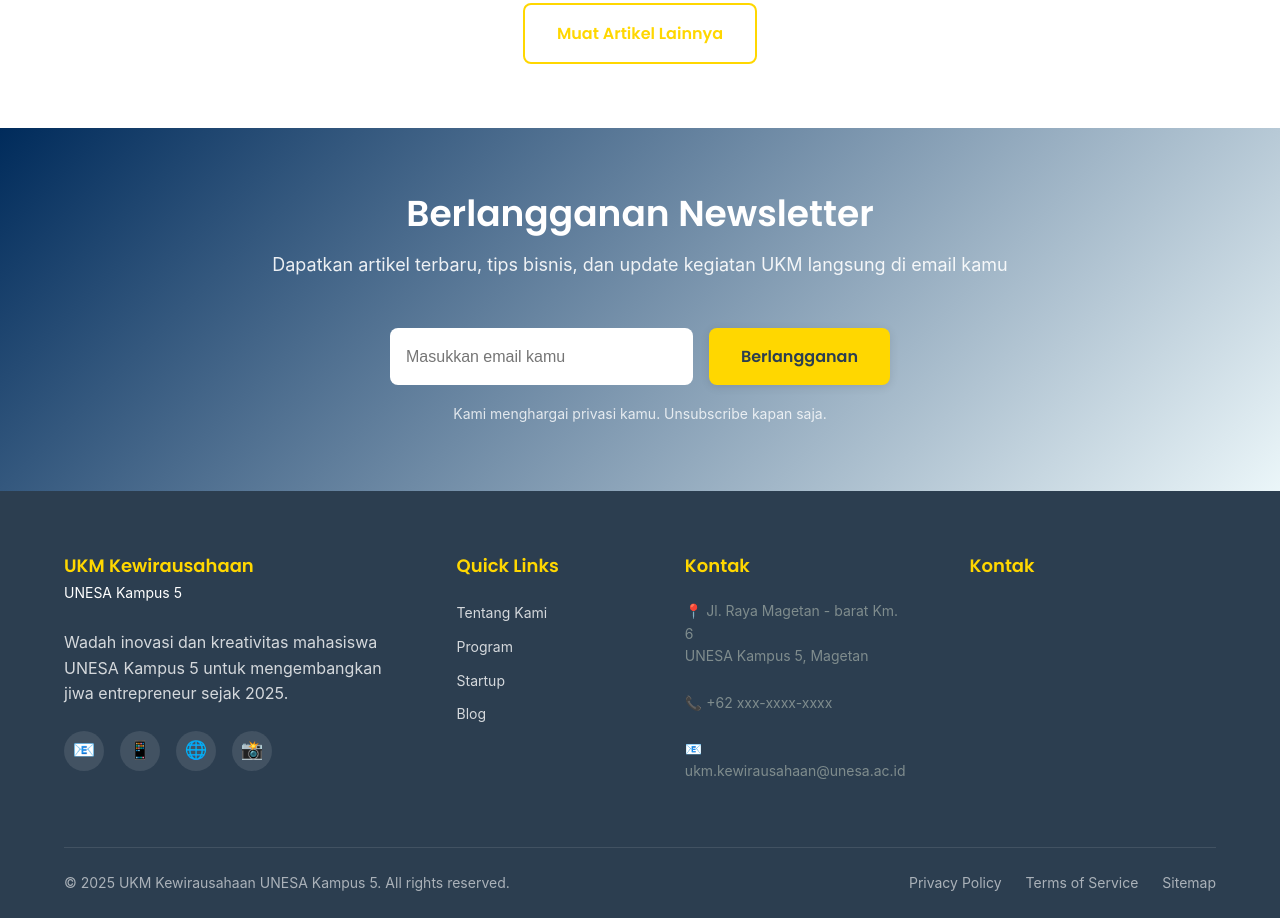
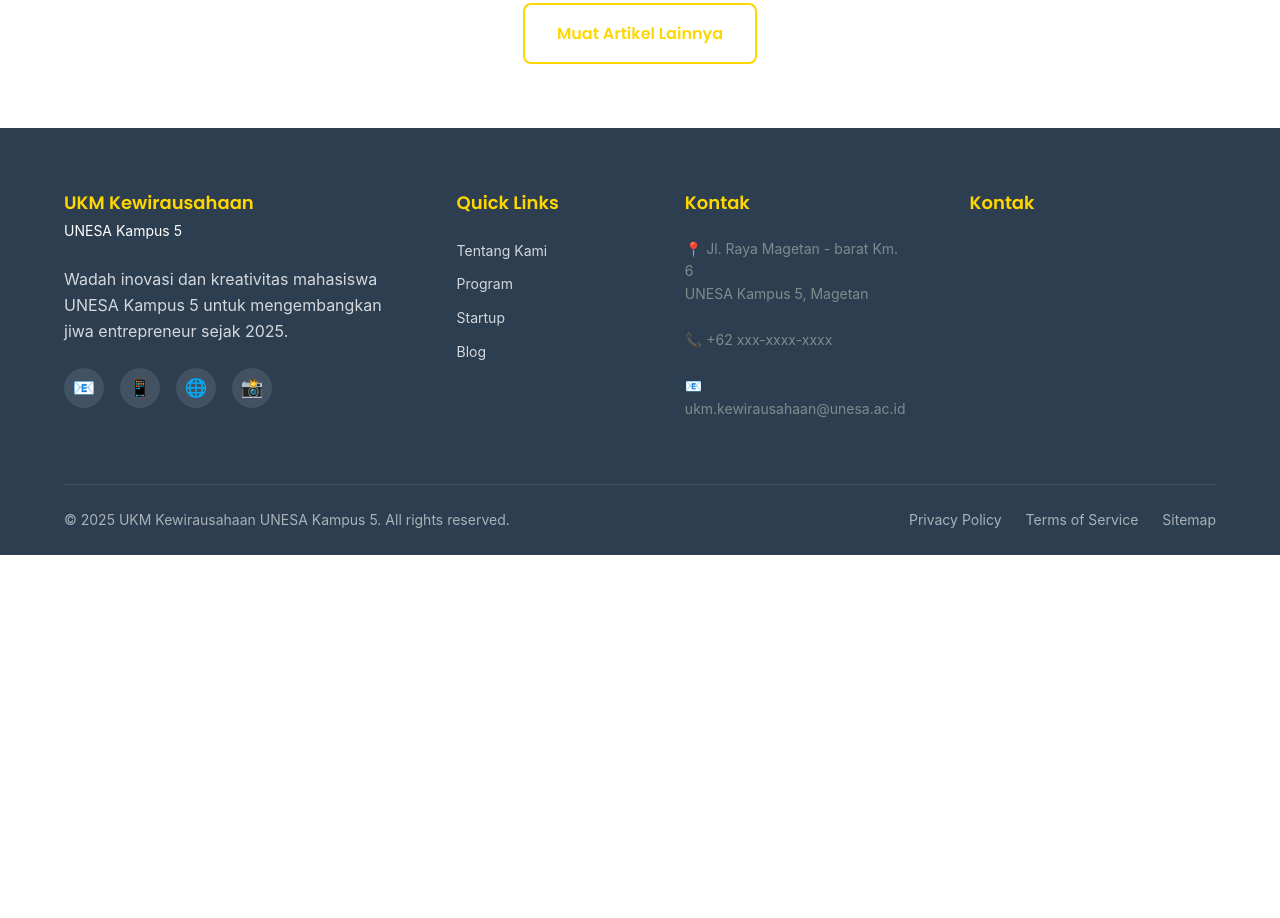
Before and after one commit to IzazTsany14/project, a website: page blog/index.html in a window 1280 px wide. Shown: the part 2534-3452 px from the top of the page. After the commit the page ends 3089 px from the top, so only its background shows below. Drawn offline with Linux system fonts and the light colour scheme; grey boxes are pictures that could not be loaded.

Commit message:
hapus newsletter

```diff
--- a/blog/index.html
+++ b/blog/index.html
@@ -250,23 +250,6 @@
         </div>
     </section>
 
-    <!-- Newsletter Subscription -->
-    <section class="newsletter">
-        <div class="container">
-            <div class="newsletter-content">
-                <h2>Berlangganan Newsletter</h2>
-                <p>Dapatkan artikel terbaru, tips bisnis, dan update kegiatan UKM langsung di email kamu</p>
-                <form class="newsletter-form">
-                    <div class="form-group">
-                        <input type="email" class="form-input" placeholder="Masukkan email kamu" required>
-                        <button type="submit" class="btn btn-primary">Berlangganan</button>
-                    </div>
-                    <small>Kami menghargai privasi kamu. Unsubscribe kapan saja.</small>
-                </form>
-            </div>
-        </div>
-    </section>
-
     <!-- Footer -->
     <footer class="footer">
         <div class="container">
@@ -385,17 +368,6 @@
                         this.textContent = 'Semua artikel telah dimuat';
                         this.disabled = true;
                     }, 1000);
-                });
-            }
-
-            // Newsletter form
-            const newsletterForm = document.querySelector('.newsletter-form');
-            if (newsletterForm) {
-                newsletterForm.addEventListener('submit', function(e) {
-                    e.preventDefault();
-                    const email = this.querySelector('input[type="email"]').value;
-                    alert('Terima kasih! Email ' + email + ' telah berlangganan newsletter kami.');
-                    this.reset();
                 });
             }
         });
@@ -642,45 +614,6 @@
     text-align: center;
 }
 
-/* Newsletter */
-.newsletter {
-    background: linear-gradient(135deg, #002B5B, #ebf6f9ff);
-    color: var(--white);
-    text-align: center;
-    padding: var(--spacing-3xl) 0;
-}
-
-.newsletter h2 {
-    color: var(--white);
-    margin-bottom: var(--spacing-md);
-}
-
-.newsletter p {
-    font-size: var(--font-size-lg);
-    margin-bottom: var(--spacing-2xl);
-    color: rgba(255, 255, 255, 0.9);
-}
-
-.newsletter-form .form-group {
-    display: flex;
-    max-width: 500px;
-    margin: 0 auto var(--spacing-md);
-    gap: var(--spacing-md);
-}
-
-.newsletter-form .form-input {
-    flex: 1;
-    padding: var(--spacing-md);
-    border: none;
-    border-radius: 8px;
-    font-size: var(--font-size-base);
-}
-
-.newsletter-form small {
-    color: rgba(255, 255, 255, 0.8);
-    font-size: var(--font-size-sm);
-}
-
 /* Responsive Design */
 @media (max-width: 768px) {
     .featured-post {
@@ -713,9 +646,5 @@
         flex-direction: column;
         gap: var(--spacing-sm);
     }
-
-    .newsletter-form .form-group {
-        flex-direction: column;
-    }
 }
 </style>
```
